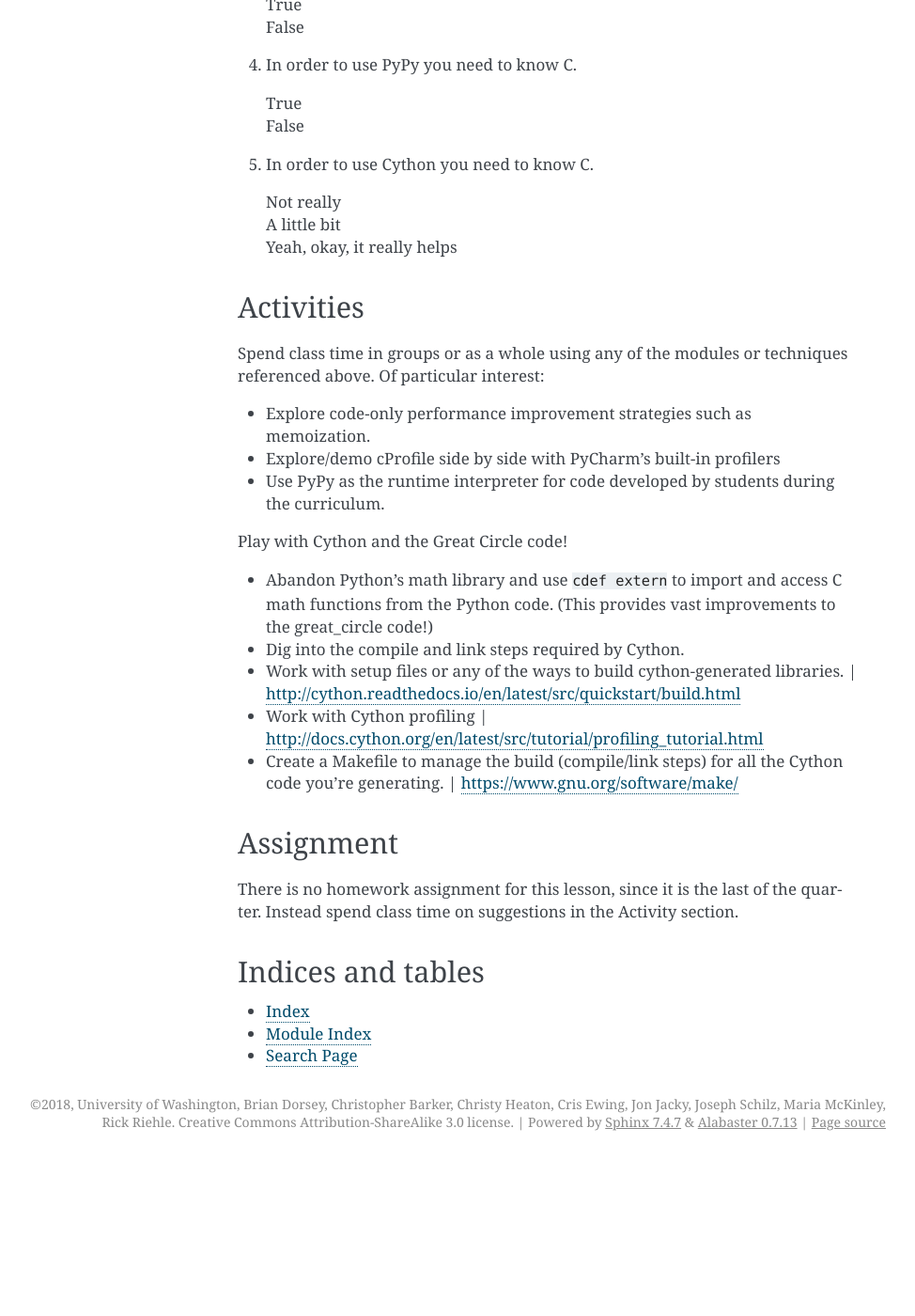
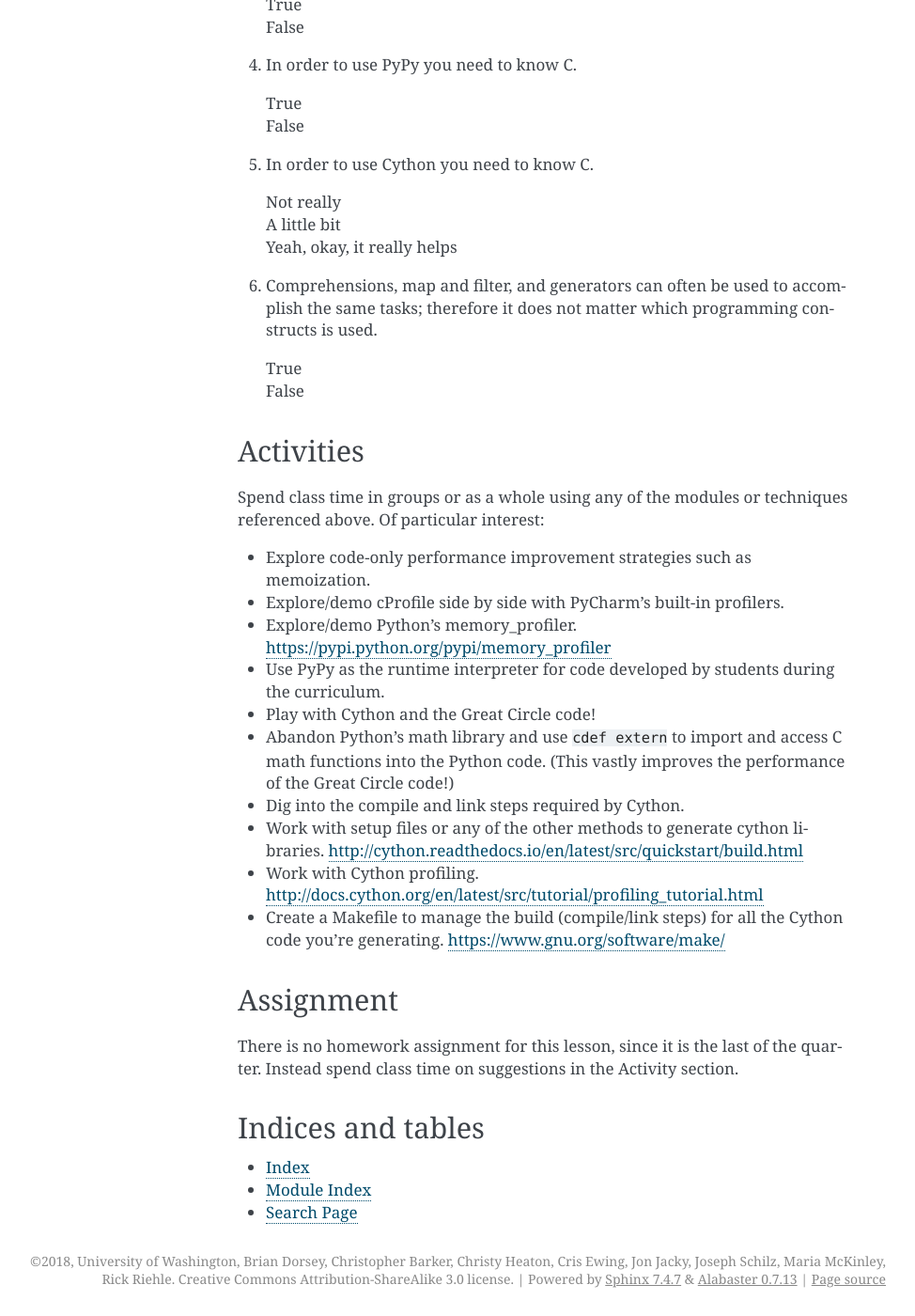
Before and after one commit to bubblecfd/ProfilingPerformance, a Sphinx documentation site: the page built from source/index.rst, in a window 1280 px wide and 1400 px high, scrolled down 9747 px. Shown: the whole window at 94% size, without its empty margins (167-1141 px from the left). Built offline with Sphinx 7.4.7, drawn with Linux system fonts in a browser that asks for light colours; before the commit the page ends 10980 px from its top, so only the background shows below that.

Commit message:
rework activities

```diff
--- a/source/index.rst
+++ b/source/index.rst
@@ -419,6 +419,10 @@ Quiz
    | A little bit
    | Yeah, okay, it really helps
 
+6. Comprehensions, map and filter, and generators can often be used to accomplish the same tasks; therefore it does not matter which programming constructs is used.
+
+   | True
+   | False
 
 **********
 Activities
@@ -427,19 +431,15 @@ Activities
 Spend class time in groups or as a whole using any of the modules or techniques referenced above.  Of particular interest:
 
 * Explore code-only performance improvement strategies such as memoization.
-* Explore/demo cProfile side by side with PyCharm's built-in profilers
+* Explore/demo cProfile side by side with PyCharm's built-in profilers.
+* Explore/demo Python's memory_profiler.  https://pypi.python.org/pypi/memory_profiler
 * Use PyPy as the runtime interpreter for code developed by students during the curriculum.
-
-Play with Cython and the Great Circle code!
-
-* Abandon Python's math library and use ``cdef extern`` to import and access C math functions from the Python code.  (This provides vast improvements to the great_circle code!)
+* Play with Cython and the Great Circle code!
+* Abandon Python's math library and use ``cdef extern`` to import and access C math functions into the Python code.  (This vastly improves the performance of the Great Circle code!)
 * Dig into the compile and link steps required by Cython.
-* Work with setup files or any of the ways to build cython-generated libraries.
-  | http://cython.readthedocs.io/en/latest/src/quickstart/build.html
-* Work with Cython profiling
-  | http://docs.cython.org/en/latest/src/tutorial/profiling_tutorial.html
-* Create a Makefile to manage the build (compile/link steps) for all the Cython code you're generating.
-  | https://www.gnu.org/software/make/
+* Work with setup files or any of the other methods to generate cython libraries.  http://cython.readthedocs.io/en/latest/src/quickstart/build.html
+* Work with Cython profiling. http://docs.cython.org/en/latest/src/tutorial/profiling_tutorial.html
+* Create a Makefile to manage the build (compile/link steps) for all the Cython code you're generating.  https://www.gnu.org/software/make/
 
 
 **********
```
